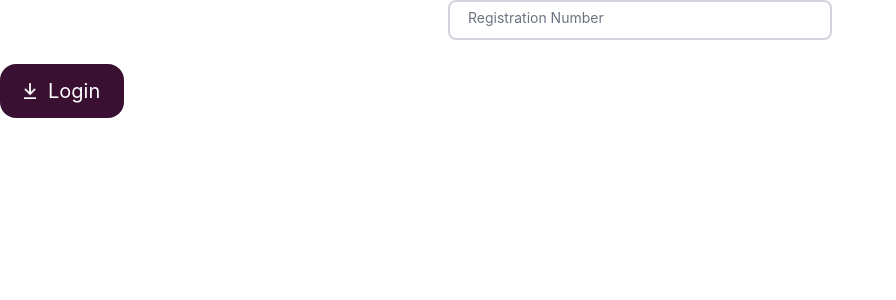
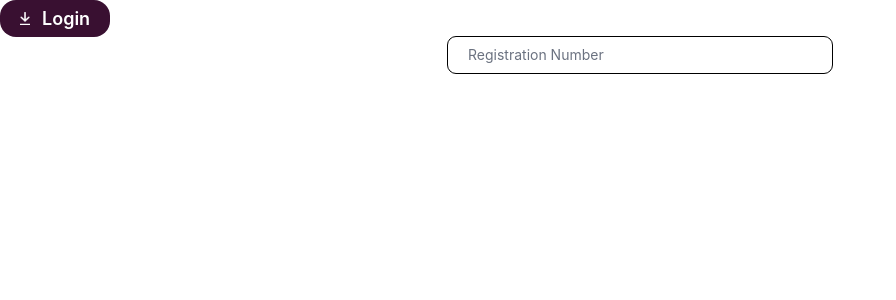
Before and after one commit to MohamadNazik/uov-student-reg-and-renewal-system-frontend, a React (Vite) app: page /login in a window 1280 px wide. Shown: the top 300 px of the page, without its empty margins (0-896 px from the left). Built offline with nearby package versions, Linux system fonts and the light colour scheme.

Commit message:
Primary input field adjustments

```diff
--- a/src/components/PrimaryButton.jsx
+++ b/src/components/PrimaryButton.jsx
@@ -3,10 +3,10 @@ import React from "react";
 function PrimaryButton({ hasIcon, iconSrc, text, onClick }) {
   return (
     <button
-      className="gap-3 px-6 py-3 rounded-2xl text-white text-[20px] bg-[#391031] hover:bg-[#4a1340] flex items-center"
+      className="gap-3 px-[20px] py-[5px] rounded-2xl text-white text-[18px] font-semibold bg-[#391031] hover:bg-[#4a1340] flex items-center"
       onClick={onClick}
     >
-      {hasIcon && <img src={iconSrc} alt="Icon" className="w-3" />}
+      {hasIcon && <img src={iconSrc} alt="Icon" className="w-[10px]" />}
       <span>{text}</span>
     </button>
   );
--- a/src/components/PrimaryInputField.jsx
+++ b/src/components/PrimaryInputField.jsx
@@ -1,12 +1,10 @@
-import React, { useState } from 'react';
+import React, { useState } from "react";
 
 function PrimaryInputField() {
-
   const [isFocused, setIsFocused] = useState(false); // Renamed variable to be more clear
 
   return (
     <div className="flex flex-col w-full max-w-sm mx-auto">
-      {/* Registration Number Field */}
       <div className="relative mb-6">
         <input
           id="registration"
@@ -14,7 +12,7 @@ function PrimaryInputField() {
           placeholder=" "
           onFocus={() => setIsFocused(true)}
           onBlur={() => setIsFocused(false)}
-          className="peer w-full border-2 border-gray-300 rounded-lg px-3 py-2 text-sm focus:outline-none focus:ring-2 focus:ring-black transition-all duration-300"
+          className="peer w-full rounded-lg px-3 py-2 text-sm outline outline-1 focus:outline focus:outline-2 transition-all duration-100"
         />
         <label
           htmlFor="registration"
@@ -25,8 +23,6 @@ function PrimaryInputField() {
           Registration Number
         </label>
       </div>
-
-
     </div>
   );
 }
--- a/src/pages/Login.jsx
+++ b/src/pages/Login.jsx
@@ -6,8 +6,8 @@ import PrimaryInputField from "../components/PrimaryInputField";
 function Login() {
   return (
     <div>
+      <PrimaryButton hasIcon={true} text="Login" iconSrc={downloadIcon} />
       <PrimaryInputField />
-      <PrimaryButton hasIcon={true} text="Login" iconSrc={downloadIcon} />
     </div>
   );
 }
```
